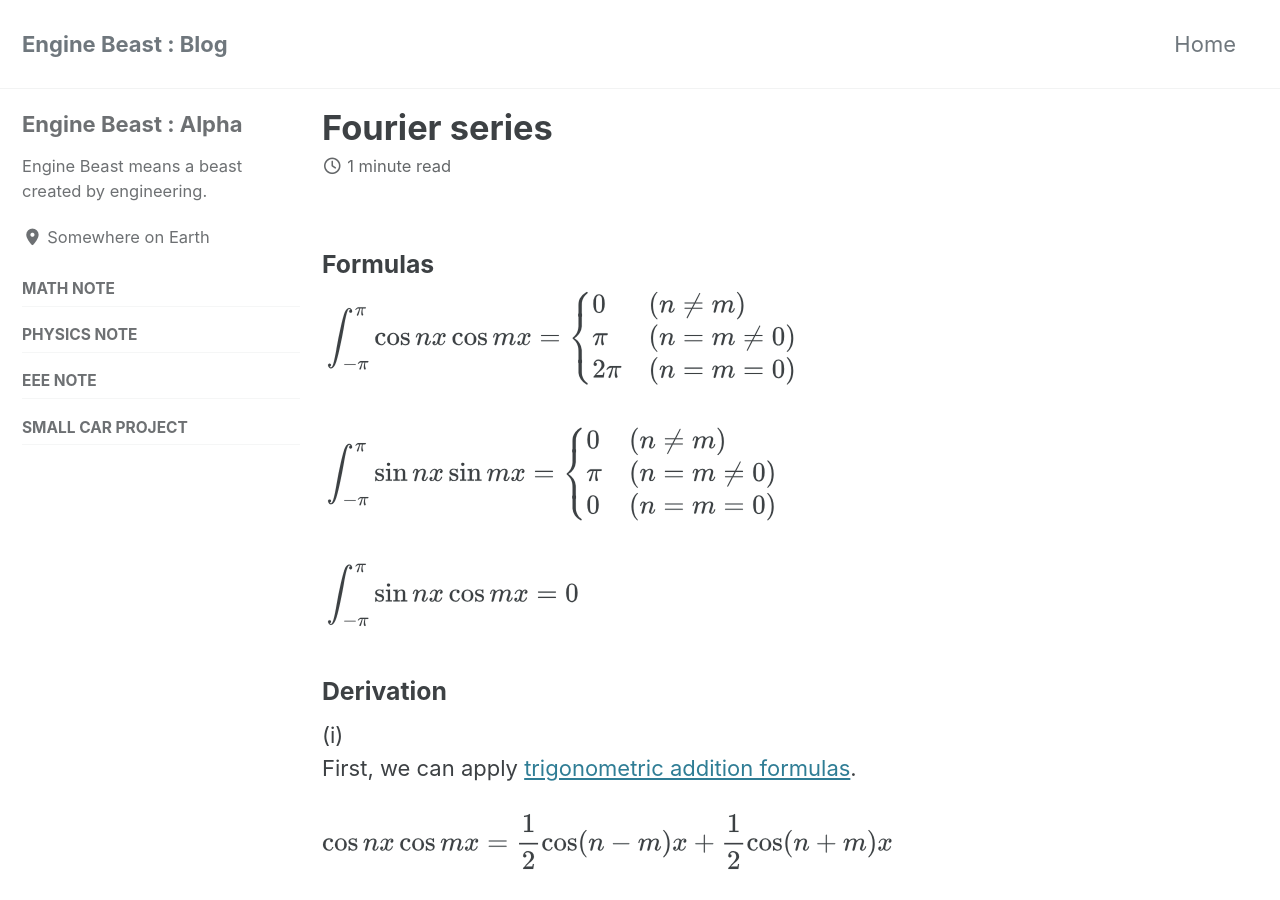
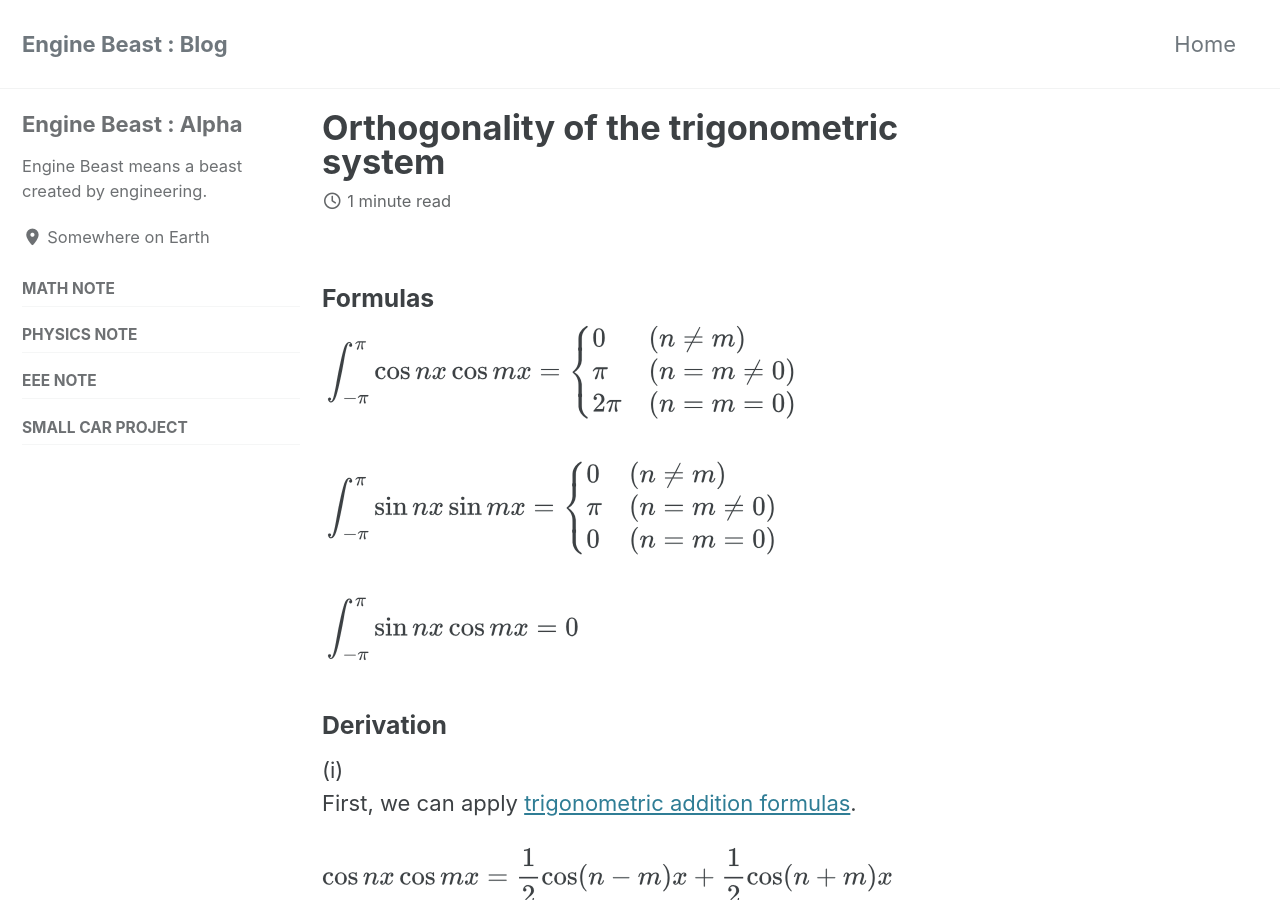
Before and after one commit to enginebeast/enginebeast.github.io, a Jekyll site: the page built from _posts/2025-10-03-orthogonal_tri.md, in a window 1280 px wide and 900 px high. Built offline with Jekyll 4.4.1, drawn with Linux system fonts in a browser that asks for light colours; cached includes are drawn as plain includes.

Commit message:
Edit post title

```diff
--- a/_posts/2025-10-03-orthogonal_tri.md
+++ b/_posts/2025-10-03-orthogonal_tri.md
@@ -1,5 +1,5 @@
 ---
-title: "Fourier series"
+title: "Orthogonality of the trigonometric system"
 categories:
     - math_note
 use_math: true
```
